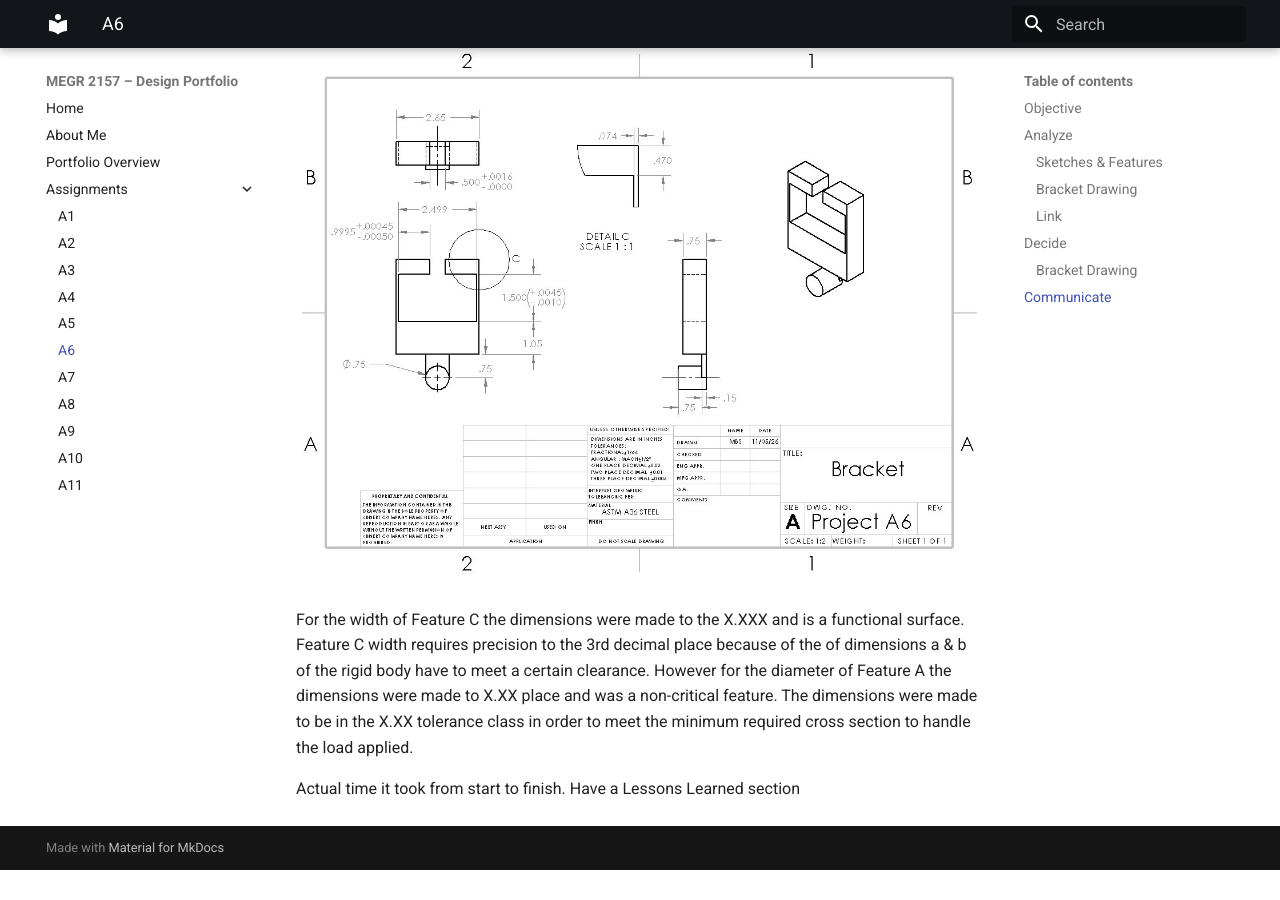
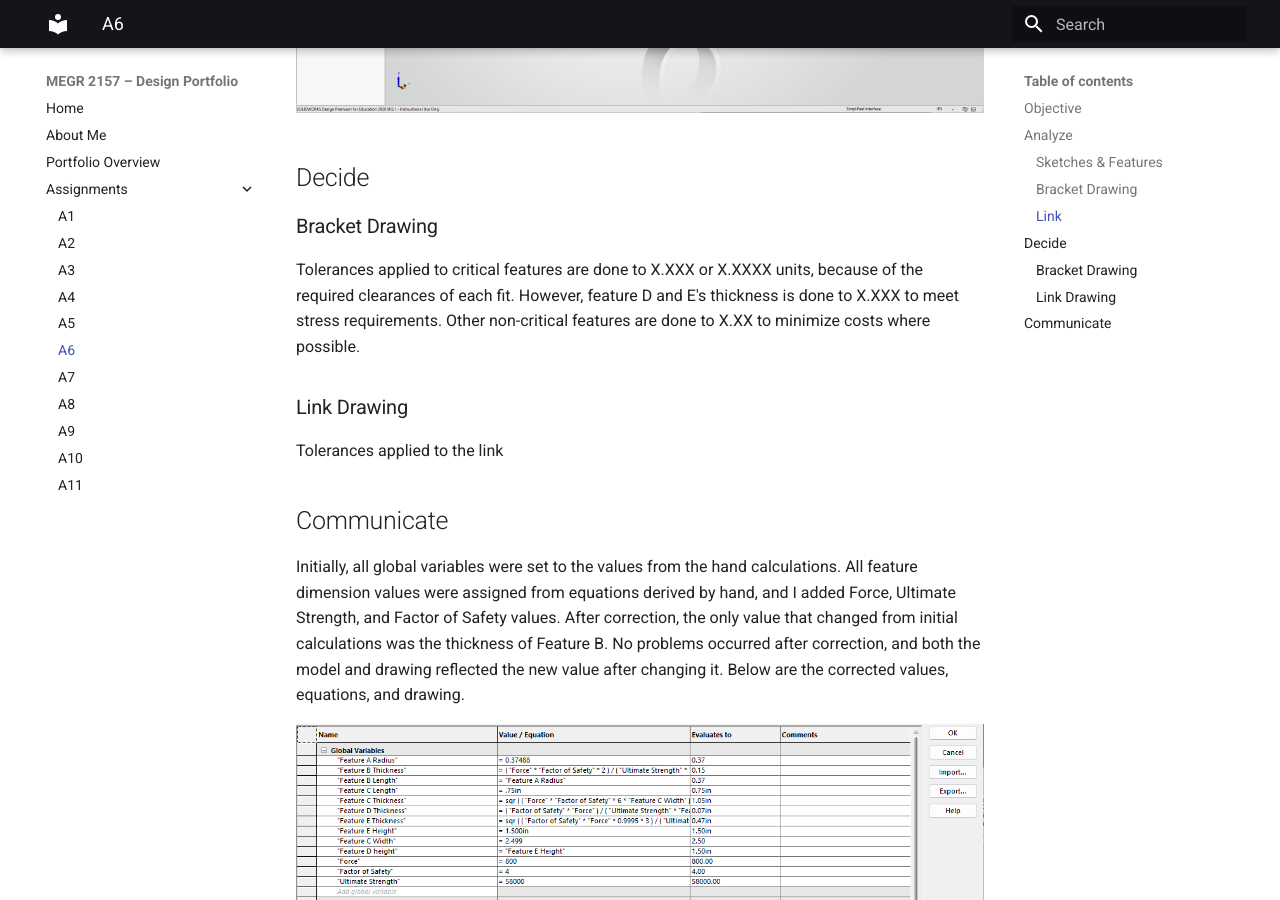
Before and after one commit to mbsibelius/megr2156-portfolio-mbs, an MkDocs documentation site: the page built from docs/assignments/A06/index.md, in a window 1280 px wide and 900 px high, scrolled down 5515 px. Built offline with MkDocs 1.6.1 and Material for MkDocs 9.7.7, drawn with Linux system fonts in a browser that asks for light colours; before the commit the page ends 6385 px from its top, so only the background shows below that; some of the changed text lies outside the part shown.

Commit message:
Refine language and grammar in index.md
Improved clarity and grammar throughout the document, ensuring proper punctuation and structure in various sections.

```diff
--- a/docs/assignments/A06/index.md
+++ b/docs/assignments/A06/index.md
@@ -30,26 +30,32 @@ Before creating sketches all dimensions calculated from the stress analysis of t
 ![Bracket Drawing](ProjectA6.JPG)
 
 ### Link
-All link dimensions were taken from stress calculations with only one dimension modeled parametrically.
+All link dimensions were taken from stress calculations, with only one dimension modeled parametrically.
 
-![]
+![link equations](linkEquations.png)
+
+![link sketch](linkSketch.png)
+
+![link feature](linkFeature.png)
 
 ## Decide
-If you applied the tightest tolerance across your drawing by default, describe what happens to manufacturing cost or feasibility when a non-critical feature is held to an unnecessarily tight tolerance.
+
 ### Bracket Drawing
+Tolerances applied to critical features are done to X.XXX or X.XXXX units, because of the required clearances of each fit. However, feature D and E's thickness is done to X.XXX to meet stress requirements. Other non-critical features are done to X.XX to minimize costs where possible.
 
-
+### Link Drawing
+Tolerances applied to the link
 ## Communicate
 
-Initially all global variables were set to the values from the hand calculations. All feature dimension values were assigned from equations derived from hand and I added Force, Ultimate Strength, and Factor of Safety values. After correction the only value that changed from initial calculations was the thickness of Feature B. No problems occurred after correction and both the model and drawing reflected the new value after changing the value. Below are the corrected values, equations, and drawing.
+Initially, all global variables were set to the values from the hand calculations. All feature dimension values were assigned from equations derived by hand, and I added Force, Ultimate Strength, and Factor of Safety values. After correction, the only value that changed from initial calculations was the thickness of Feature B. No problems occurred after correction, and both the model and drawing reflected the new value after changing it. Below are the corrected values, equations, and drawing.
 
 ![global variables corrected](globalVariablesA6Corrected.png)
 
-![parametric Equations Corrected](parametricEquationscorrected.png)
+![parametric Equations Corrected](parametricEquationsCorrected.png)
 
 ![project A6 drawing corrected](ProjectA6Corrected.JPG)
 
-For the width of Feature C the dimensions were made to the X.XXX and is a functional surface. Feature C width requires precision to the 3rd decimal place because of the of dimensions a & b of the rigid body have to meet a certain clearance. However for the diameter of Feature A the dimensions were made to X.XX place and was a non-critical feature. The dimensions were made to be in the X.XX tolerance class in order to meet the minimum required cross section to handle the load applied.
+For the width of Feature C, the dimensions were made to the X.XXX and are a functional surface. Feature C width requires precision to the 3rd decimal place because the dimensions of a & b of the rigid body have to meet a certain clearance. However, for the diameter of Feature A, the dimensions were made to X.XX place and were a non-critical feature. The dimensions were made to be in the X.XX tolerance class in order to meet the minimum required cross section to handle the load applied.
 
 
 Actual time it took from start to finish.
```
Also changed, not shown: other parts of docs/assignments/A06/index.md (+2 -2 lines).
